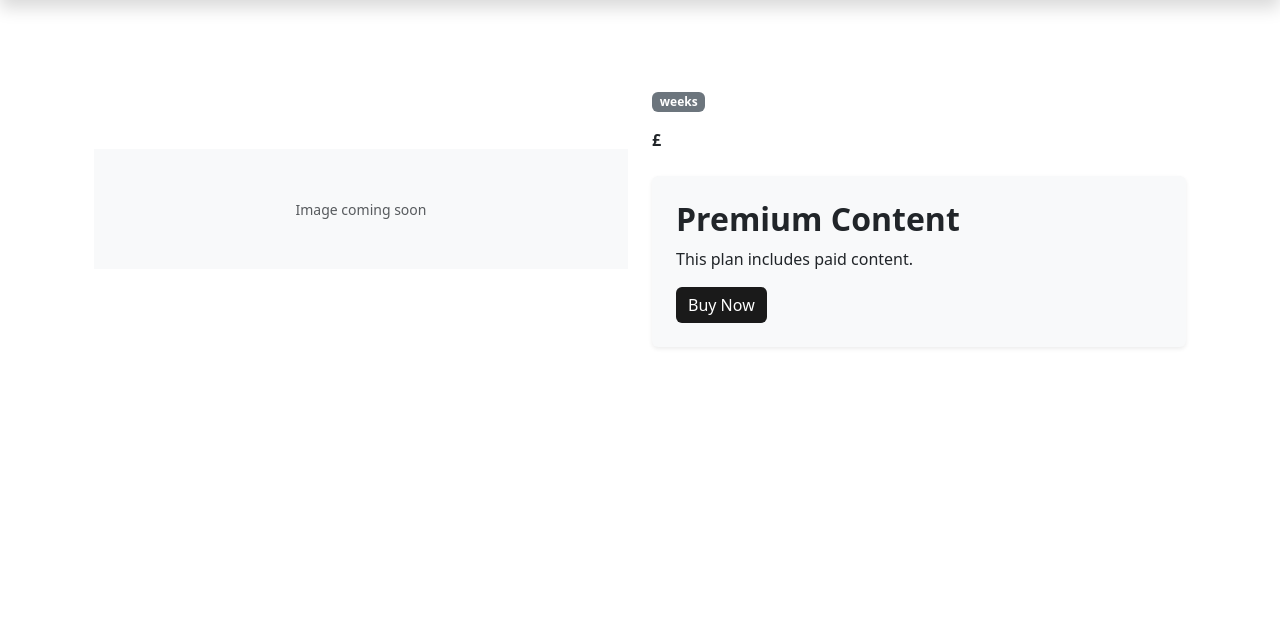
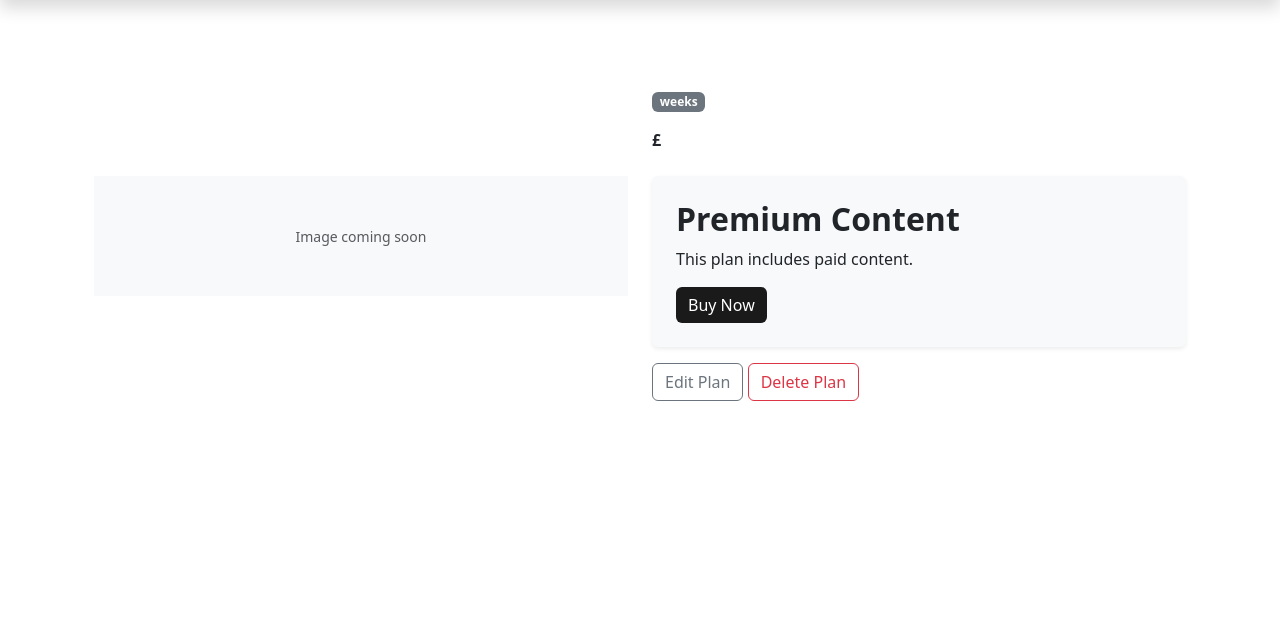
Before and after one commit to HelniseS/fitxfocus, a Django app: template templates/plans/plan_detail.html in a window 1280 px wide. Shown: the part 56-697 px from the top of the page. Run offline with Django 5.2, Linux system fonts and the light colour scheme; the template is opened without the code that fills it, so the values that code supplies are empty.

Commit message:
add user facing CRUD buttons and navigation

```diff
--- a/templates/plans/plan_detail.html
+++ b/templates/plans/plan_detail.html
@@ -49,6 +49,15 @@
             </a>
           {% endif %}
         </div>
+<div class="mt-3">
+    <a href="{% url 'edit_plan' plan.slug %}" class="btn btn-outline-secondary">
+        Edit Plan
+    </a>
+
+    <a href="{% url 'delete_plan' plan.slug %}" class="btn btn-outline-danger">
+        Delete Plan
+    </a>
+</div>
 
       </div>
 
```
Also changed, not shown: templates/plans/plan_list.html (+10 -0 lines).
